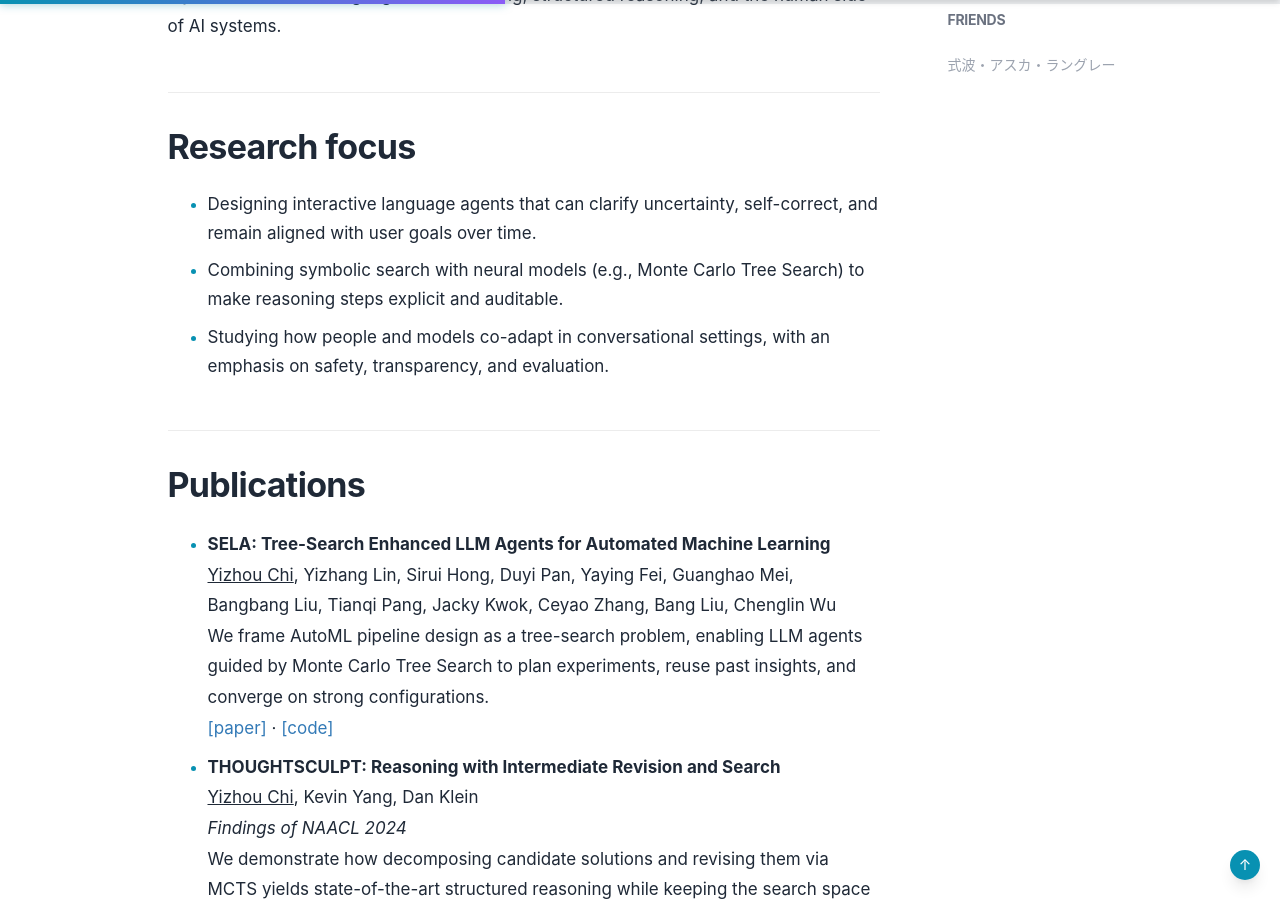
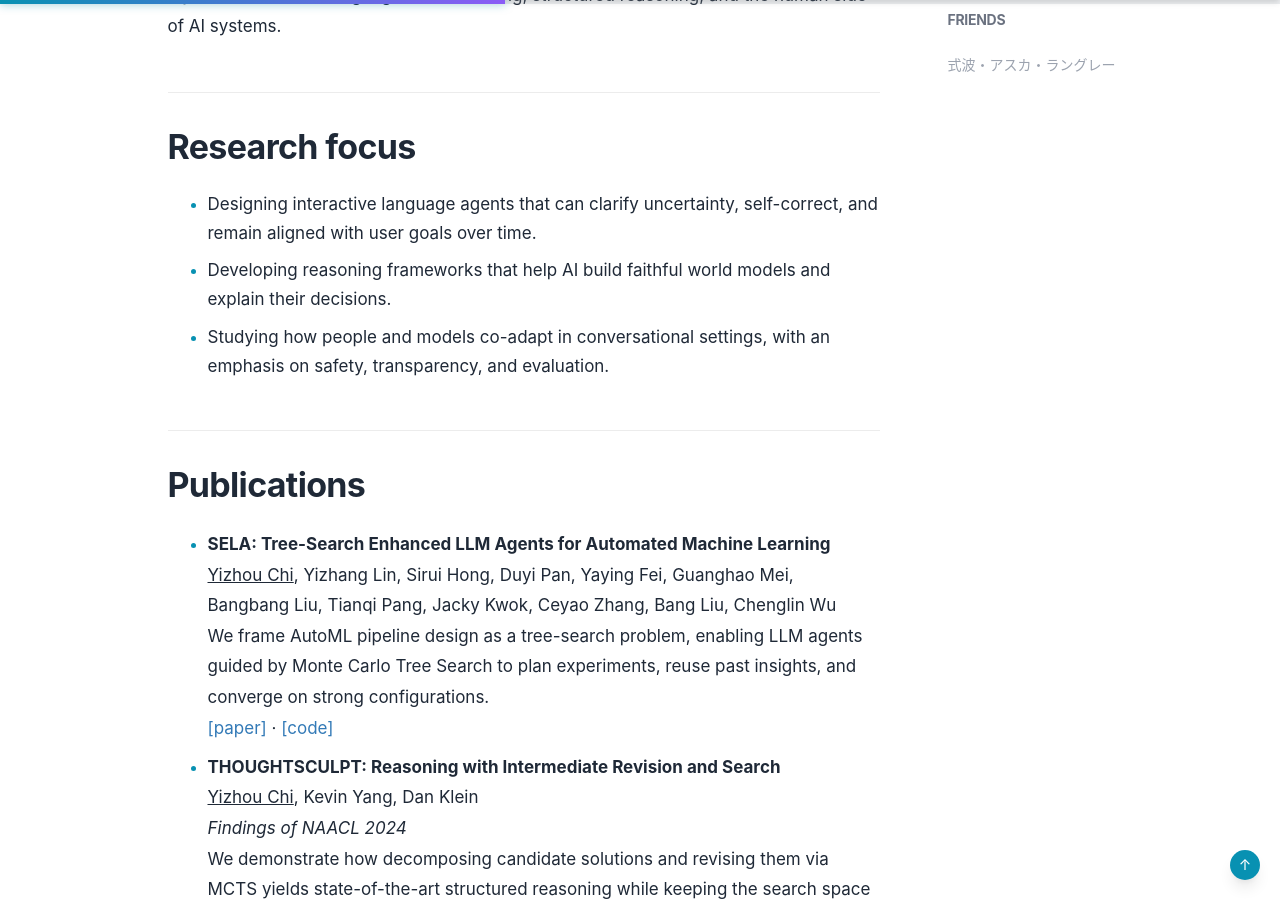
Before and after one commit to cyzus/cyzus.github.io, a Jekyll site: the page built from index.html, in a window 1280 px wide and 900 px high, scrolled down 845 px. Built offline with Jekyll 4.4.1, drawn with Linux system fonts in a browser that asks for light colours; nearby versions of some CDN libraries; comment, search, counter and statistics services are not loaded.

Commit message:
update en.md

```diff
--- a/_includes/about/en.md
+++ b/_includes/about/en.md
@@ -7,7 +7,7 @@ Before Cambridge, I completed my M.S. in EECS and B.A. in Computer Science & Cog
 ## Research focus
 
 - Designing interactive language agents that can clarify uncertainty, self-correct, and remain aligned with user goals over time.
-- Combining symbolic search with neural models (e.g., Monte Carlo Tree Search) to make reasoning steps explicit and auditable.
+- Developing reasoning frameworks that help AI build faithful world models and explain their decisions.
 - Studying how people and models co-adapt in conversational settings, with an emphasis on safety, transparency, and evaluation.
 
 ## Publications
```
